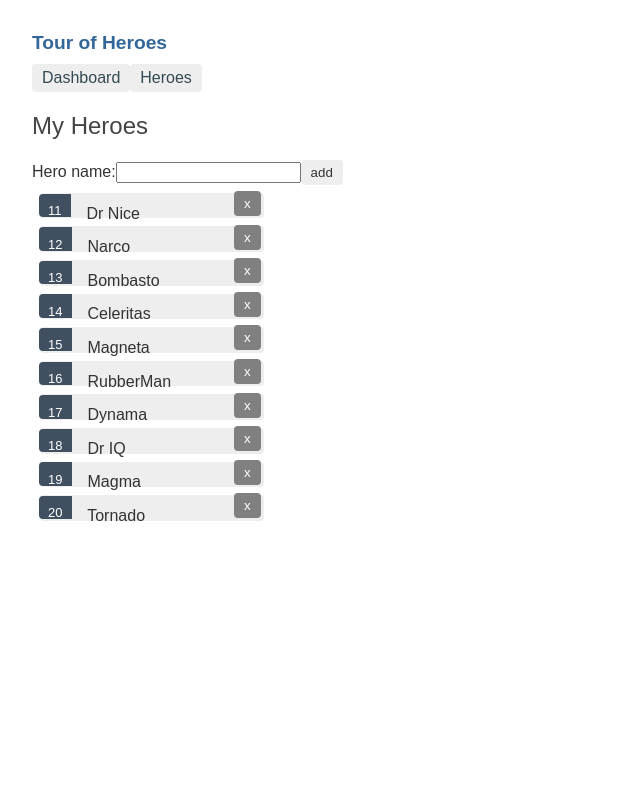
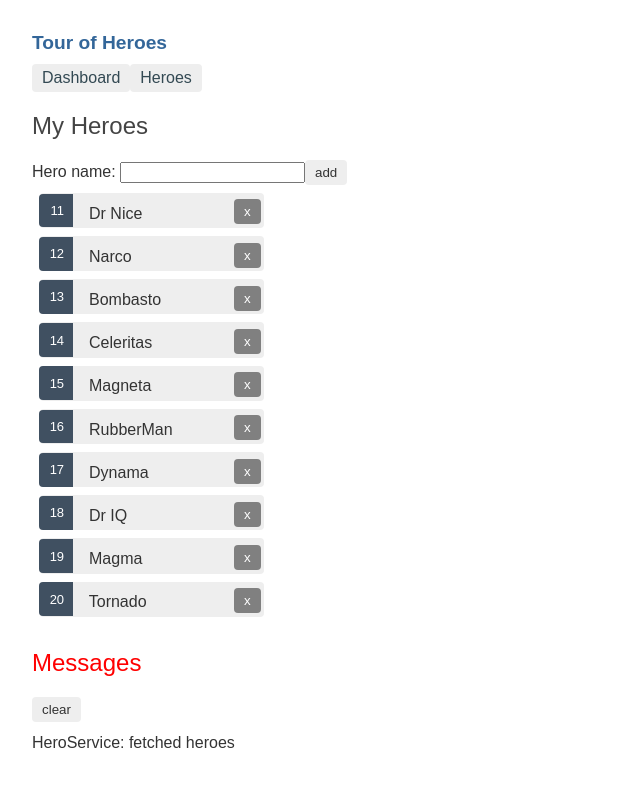
Before and after one commit to gleiderr/react-tour-of-heroes, a React (Create React App) app: page /heroes in a window 1280 px wide. Shown: the top 786 px of the page, without its empty margins (0-640 px from the left). Built offline with nearby package versions, Linux system fonts and the light colour scheme.

Commit message:
Messages

```diff
--- a/src/App.js
+++ b/src/App.js
@@ -6,6 +6,7 @@ import { HeroDetail } from './HeroDetail';
 import { Heroes } from './Heroes';
 
 import { a, h1, nav } from './styles/App.module.css';
+import { Messages } from './Messages';
 
 function App() {
   const title = 'Tour of Heroes';
@@ -35,6 +36,7 @@ function App() {
             <HeroDetail></HeroDetail>
           </Route>
         </Switch>
+        <Messages />
       </Router>
     </>
   );
--- a/src/Dashboard.jsx
+++ b/src/Dashboard.jsx
@@ -8,8 +8,6 @@ import classNames from 'classnames';
 export function Dashboard() {
   const [heroes] = useHeroes();
   const topHeroes = heroes.slice(1, 5);
-
-  console.log(styles);
 
   const TopHeroes = () =>
     topHeroes.map((hero) => (
--- a/src/Heroes.jsx
+++ b/src/Heroes.jsx
@@ -2,11 +2,7 @@ import React from 'react';
 import { useState } from 'react';
 import { useHeroes } from './controller';
 import { Link } from 'react-router-dom';
-import styles, {
-  badge,
-  button,
-  heroes as classHeroes,
-} from './styles/Heroes.module.css';
+import styles, { badge, button, heroes as classHeroes } from './styles/Heroes.module.css';
 import classNames from 'classnames';
 
 export function Heroes() {
@@ -24,8 +20,7 @@ export function Heroes() {
       <h2>My Heroes</h2>
       <div>
         <label>
-          Hero name:
-          <input value={name} onChange={change} />
+          Hero name: <input value={name} onChange={change} />
         </label>
         {/* <!-- (click) passes input value to add() and then clears the input --> */}
         <button className={button} onClick={add}>
--- /dev/null
+++ b/src/Messages.jsx
@@ -0,0 +1,20 @@
+import React from 'react';
+import { useMessages } from './controller';
+import { h2, clear, button } from './styles/Messages.module.css';
+import classnames from 'classnames';
+
+export function Messages() {
+  const [messages, clearMessages] = useMessages();
+
+  const MessageList = () => messages.map((message, id) => <div key={id}>{message}</div>);
+
+  return !messages ? null : (
+    <div>
+      <h2 className={h2}>Messages</h2>
+      <button className={classnames(clear, button)} onClick={clearMessages}>
+        clear
+      </button>
+      <MessageList />
+    </div>
+  );
+}
--- a/src/controller.js
+++ b/src/controller.js
@@ -1,5 +1,6 @@
 import { useState, useEffect } from 'react';
 import HeroService from './heroService';
+import MessageService from './messageService';
 
 export const useHeroes = () => {
   const [heroes, setHeroes] = useState([]);
@@ -51,3 +52,13 @@ export const useSearch = (name) => {
 
   return [heroes];
 };
+
+export const useMessages = () => {
+  const [messages, setMessages] = useState([]);
+
+  useEffect(() => {
+    MessageService.onChange((messages) => setMessages([...messages]));
+  });
+
+  return [messages, MessageService.clear];
+};
--- a/src/heroService.js
+++ b/src/heroService.js
@@ -18,7 +18,10 @@ export default class HeroService {
   /** GET heroes from the server */
   static getHeroes() {
     return new Promise((resolve, reject) => {
-      setTimeout(() => resolve(heroes), TIME);
+      setTimeout(() => {
+        this.log('fetched heroes');
+        resolve(heroes);
+      }, TIME);
     });
   }
 
@@ -26,11 +29,14 @@ export default class HeroService {
   static getHero(id) {
     return new Promise((resolve, reject) => {
       const hero = heroes.find(({ id: id_hero }) => id_hero === id);
-      setTimeout(
-        () =>
-          hero ? resolve(hero) : this.handleError(reject, `getHero id=${id}`),
-        TIME
-      );
+      setTimeout(() => {
+        if (hero) {
+          this.log(`fetched hero id=${id}`);
+          resolve(hero);
+        } else {
+          this.handleError(reject, `getHero id=${id}`);
+        }
+      }, TIME);
     });
   }
 
--- a/src/messageService.js
+++ b/src/messageService.js
@@ -1,10 +1,17 @@
 let messages = [];
+let notify = () => {};
 export default class MessageService {
   static add(message) {
     messages.push(message);
+    notify(messages);
   }
 
   static clear() {
     messages = [];
+    notify(messages);
+  }
+
+  static onChange(f) {
+    notify = f;
   }
 }
--- a/src/styles/Heroes.module.css
+++ b/src/styles/Heroes.module.css
@@ -4,6 +4,7 @@
   list-style-type: none;
   padding: 0;
   width: 15em;
+  box-sizing: content-box;
 }
 .heroes li {
   position: relative;
@@ -13,6 +14,7 @@
   padding: 0.3em 0;
   height: 1.6em;
   border-radius: 4px;
+  box-sizing: content-box;
 }
 
 .heroes li:hover {
@@ -48,6 +50,7 @@
   text-align: right;
   margin-right: 0.8em;
   border-radius: 4px 0 0 4px;
+  box-sizing: content-box;
 }
 
 .button {
--- /dev/null
+++ b/src/styles/Messages.module.css
@@ -0,0 +1,33 @@
+/* MessagesComponent's private CSS styles */
+.h2 {
+  color: red;
+  font-family: Arial, Helvetica, sans-serif;
+  font-weight: lighter;
+}
+
+.button {
+  color: crimson;
+  font-family: Cambria, Georgia;
+}
+
+.button.clear {
+  font-family: Arial;
+  background-color: #eee;
+  border: none;
+  padding: 5px 10px;
+  border-radius: 4px;
+  cursor: pointer;
+  cursor: hand;
+}
+.button:hover {
+  background-color: #cfd8dc;
+}
+.button:disabled {
+  background-color: #eee;
+  color: #aaa;
+  cursor: auto;
+}
+.button.clear {
+  color: #333;
+  margin-bottom: 12px;
+}
```
